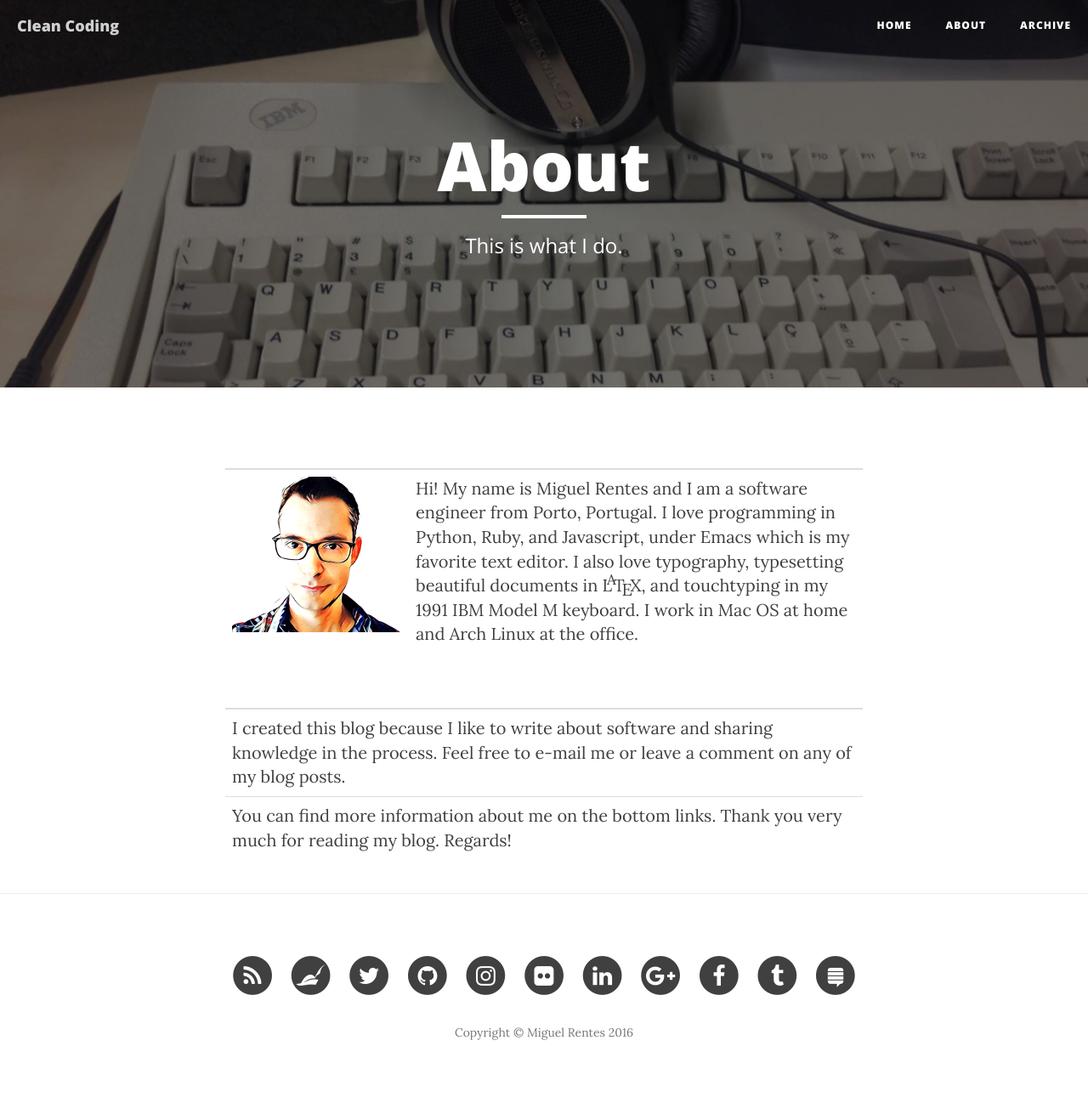
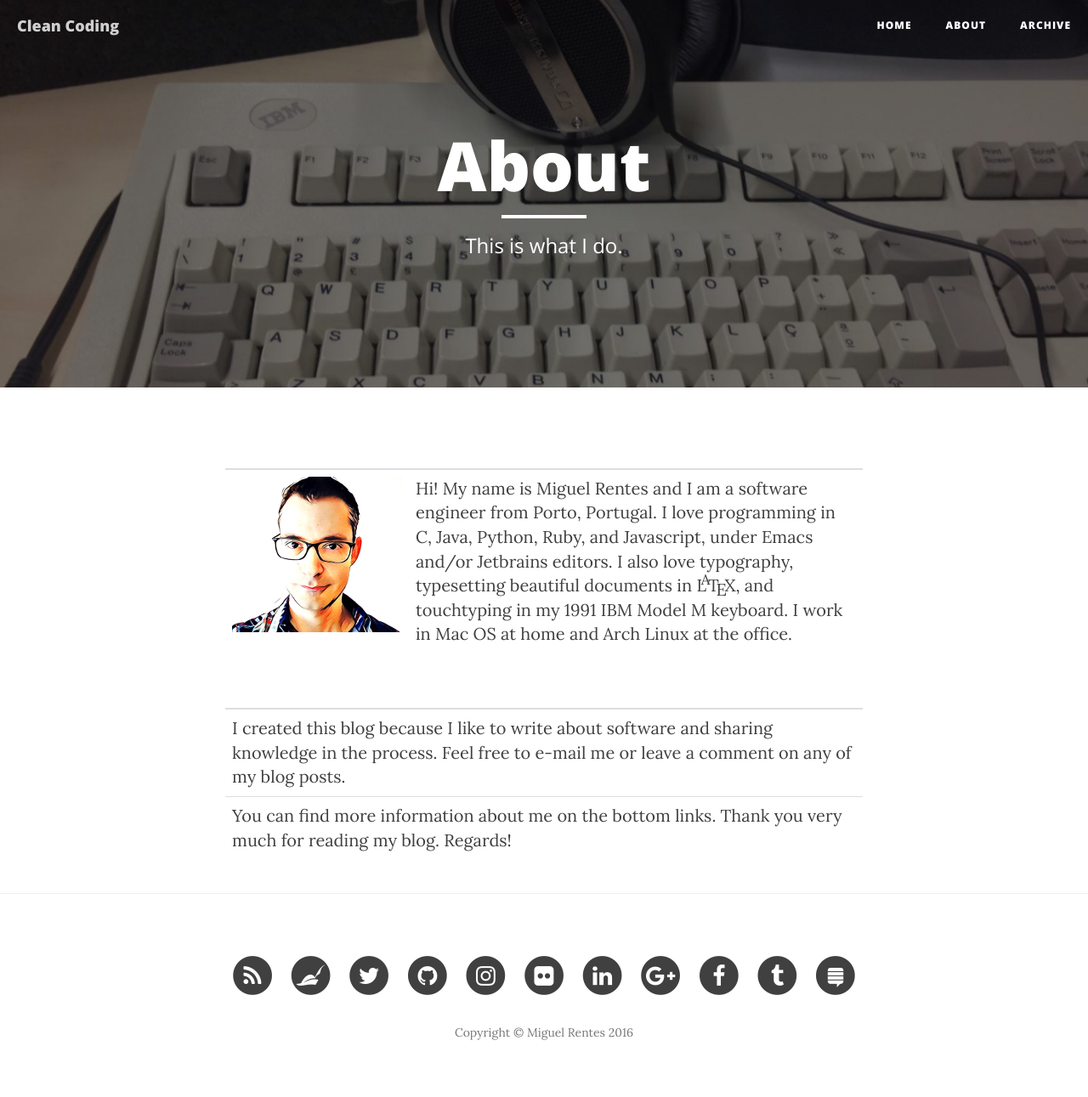
Before and after one commit to rentes/rentes.github.io, a Jekyll site: the page built from about.md, in a window 1280 px wide. Shown: the whole page at 85% size. Built offline with Jekyll 4.4.1, drawn with Linux system fonts in a browser that asks for light colours; nearby versions of some CDN libraries.

Commit message:
Updates about page

```diff
--- a/about.md
+++ b/about.md
@@ -7,7 +7,7 @@ header-img: "img/about-bg.jpg"
 
 |||
 |:---:|:---|
-| <img src="/img/me.png" title="Miguel Rentes" alt="Miguel Rentes picture" /> | Hi! My name is Miguel Rentes and I am a software engineer from Porto, Portugal. I love programming in Python, Ruby, and Javascript, under Emacs which is my favorite text editor. I also love typography, typesetting beautiful documents in <span class="latex">L<sup>a</sup>T<sub>e</sub>X</span>, and touchtyping in my 1991 IBM Model M keyboard. I work in Mac OS at home and Arch Linux at the office. |
+| <img src="/img/me.png" title="Miguel Rentes" alt="Miguel Rentes picture" /> | Hi! My name is Miguel Rentes and I am a software engineer from Porto, Portugal. I love programming in C, Java, Python, Ruby, and Javascript, under Emacs and/or Jetbrains editors. I also love typography, typesetting beautiful documents in <span class="latex">L<sup>a</sup>T<sub>e</sub>X</span>, and touchtyping in my 1991 IBM Model M keyboard. I work in Mac OS at home and Arch Linux at the office. |
 
 ||
 |:---|
```
